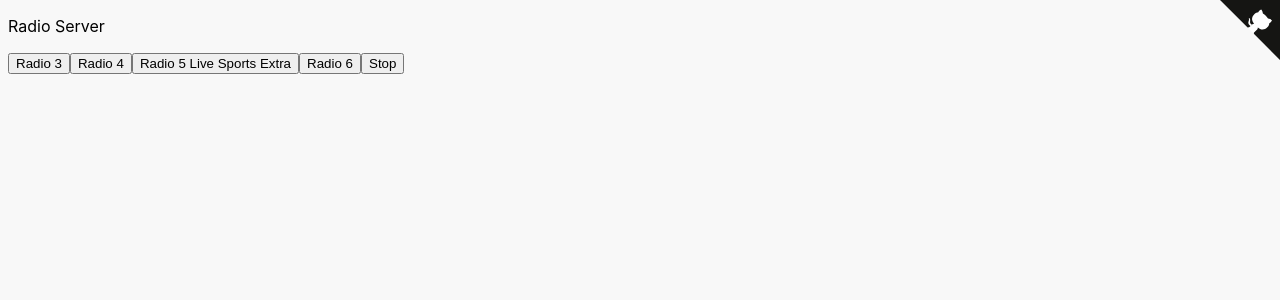
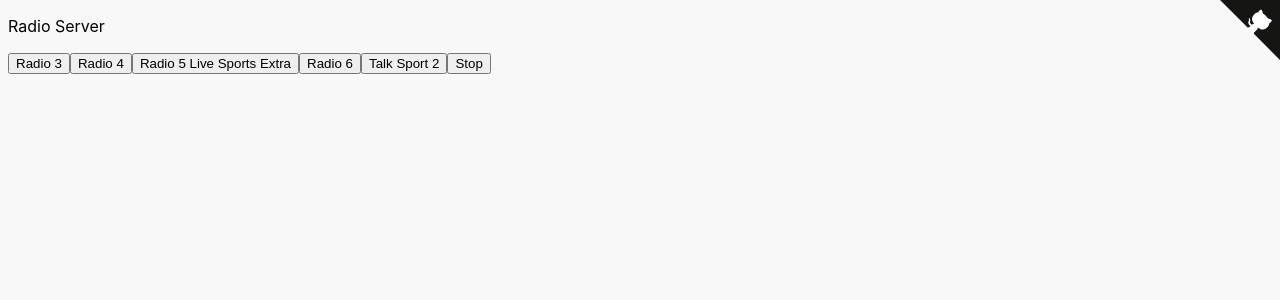
Before and after one commit to thompson318/radio-server, a Flask app: page / in a window 1280 px wide. Shown: the top 300 px of the page. Run offline with Flask 3, Linux system fonts and the light colour scheme; some web fonts are replaced.

Commit message:
Added talk sport 2?

```diff
--- a/static/radios.js
+++ b/static/radios.js
@@ -20,6 +20,8 @@ const radio6 ="http://as-hls-ww-live.akamaized.net/pool_904/live/ww/bbc_6music/b
 
 const radio5sportsextra ="http://as-hls-uk-live.akamaized.net/pool_904/live/uk/bbc_radio_five_live_sports_extra/bbc_radio_five_live_sports_extra.isml/bbc_radio_five_live_sports_extra-audio%3d96000.norewind.m3u8"
 
+const talksport2 = "http://www.radiofeeds.net/playlists/talksport2.m3u"
+
 function play(channel){
 	address = String("/play?channel=" + channel)
 	console.log("Playing", address)
--- a/templates/index.html
+++ b/templates/index.html
@@ -18,6 +18,7 @@
     <br>
     <button type="button" id="radio5 live sports extra" onclick="play(radio5sportsextra);">Radio 5 Live Sports Extra</>
     <button type="button" id="radio6" onclick="play(radio6);">Radio 6</>
+    <button type="button" id="talksport2" onclick="play(talksport2);">Talk Sport 2</>
     <button type="button" id="stop" onclick="stop();">Stop</>
   </div>
 </body>
```
